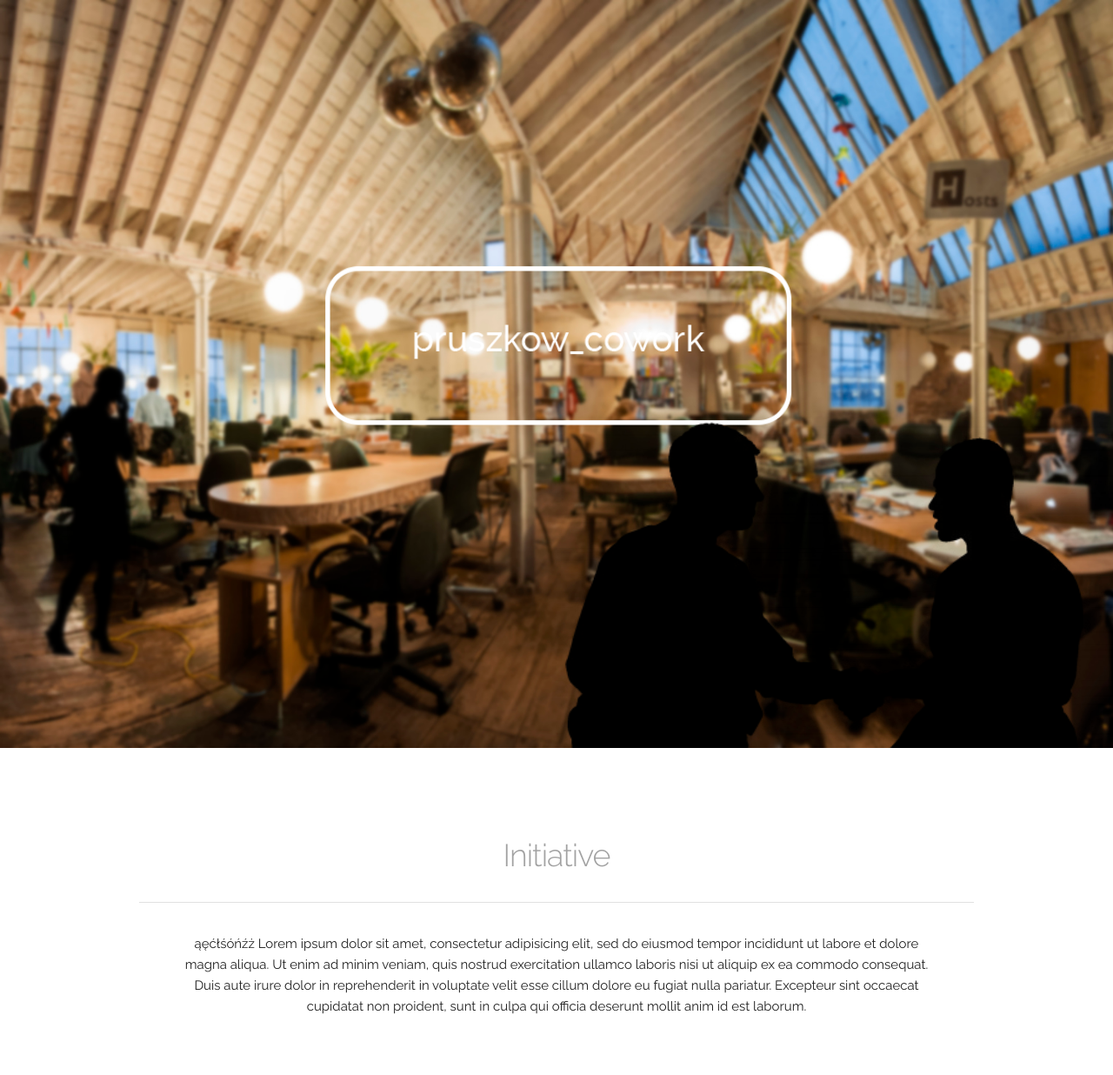
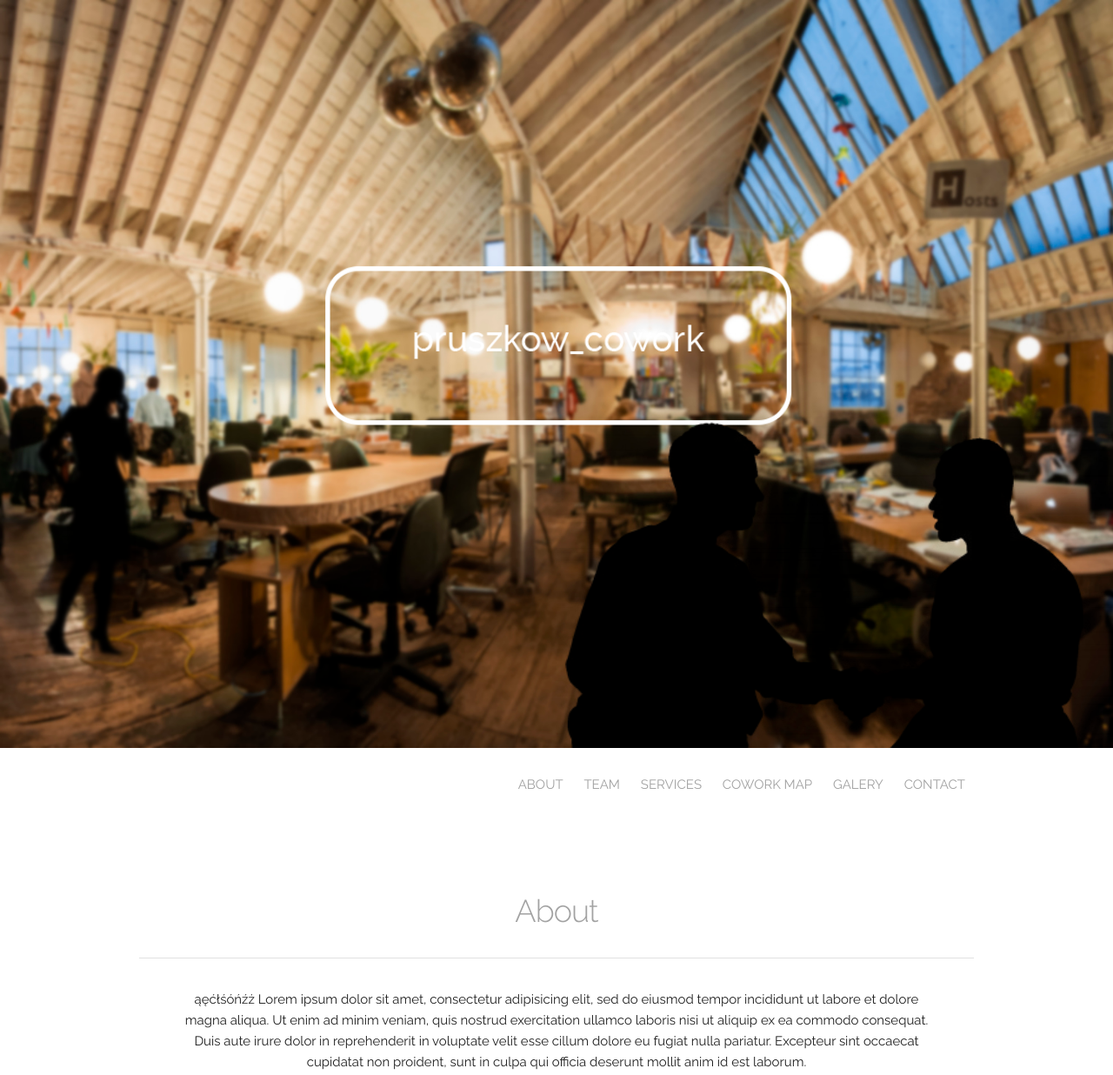
Before and after one commit to nmkedziora/CodersLab-cowork-full-website, a website: page index.html in a window 1280 px wide. Shown: the top 1236 px of the page at 87% size. Drawn offline with nearby package versions, Linux system fonts and the light colour scheme.

Commit message:
Added navigation menu

```diff
--- a/index.html
+++ b/index.html
@@ -29,11 +29,28 @@
       <div class="fore-image"></div>
     </header>
 
+    <section class="navigation">
+      <div class="container">
+        <div class="row">
+          <nav class="nav">
+            <ul>
+              <li>About</li>
+              <li>Team</li>
+              <li>Services</li>
+              <li>Cowork Map</li>
+              <li>Galery</li>
+              <li>Contact</li>
+            </ul>
+          </nav>
+        </div>
+      </div>
+    </section>
+
     <section class="intro">
       <div class="container">
         <div class="row">
           <div class="twelve columns">
-            <h3>Initiative</h3>
+            <h3>About</h3>
             <hr>
             <p>
               ąęćłśóńźż Lorem ipsum dolor sit amet, consectetur adipisicing elit, sed do eiusmod tempor incididunt ut labore et dolore magna aliqua. Ut enim ad minim veniam, quis nostrud exercitation ullamco laboris nisi ut aliquip ex ea commodo consequat. Duis aute irure dolor in reprehenderit in voluptate velit esse cillum dolore eu fugiat nulla pariatur. Excepteur sint occaecat cupidatat non proident, sunt in culpa qui officia deserunt mollit anim id est laborum.
--- a/scss/partials/header.scss
+++ b/scss/partials/header.scss
@@ -10,7 +10,6 @@
   background-repeat: no-repeat;
   background-attachment: fixed;
   background-position: top left;
-  margin-bottom: 50px;
   overflow: hidden;
 }
 /*
--- /dev/null
+++ b/scss/partials/navigation.scss
@@ -0,0 +1,32 @@
+.navigation {
+  padding-top: 30px;
+}
+
+.nav-logo {
+  float: left;
+  color: $mainColor;
+  font-weight: 700;
+  border: 2px solid $mainColor;
+  padding: 18px 35px;
+  border-radius: 10px;
+}
+
+.nav {
+  float: right;
+  ul {
+    text-decoration: none;
+    margin-bottom: 0;
+  }
+  li {
+    list-style-type: none;
+    display: inline-block;
+    text-transform: uppercase;
+    padding: 0 10px;
+    color: $mainGrey;
+    font-weight: 500;
+    &:hover {
+      color: $mainColor;
+      font-weight: 600;
+    }
+  }
+}
--- a/scss/style.scss
+++ b/scss/style.scss
@@ -2,6 +2,7 @@
 @import "partials/skeleton_overrides";
 @import "partials/general";
 @import "partials/header";
+@import "partials/navigation";
 @import "partials/intro";
 @import "partials/team";
 @import "partials/footer";
```
Also changed, not shown: css/style.css.
